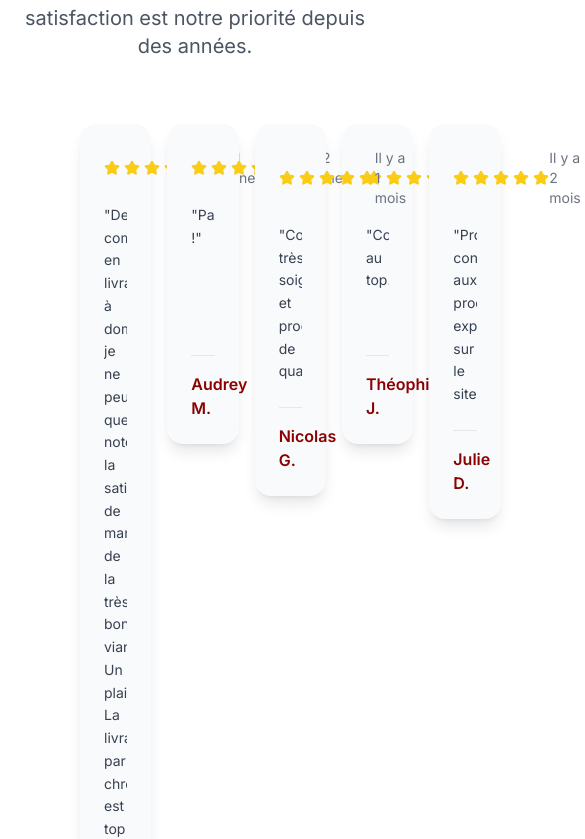
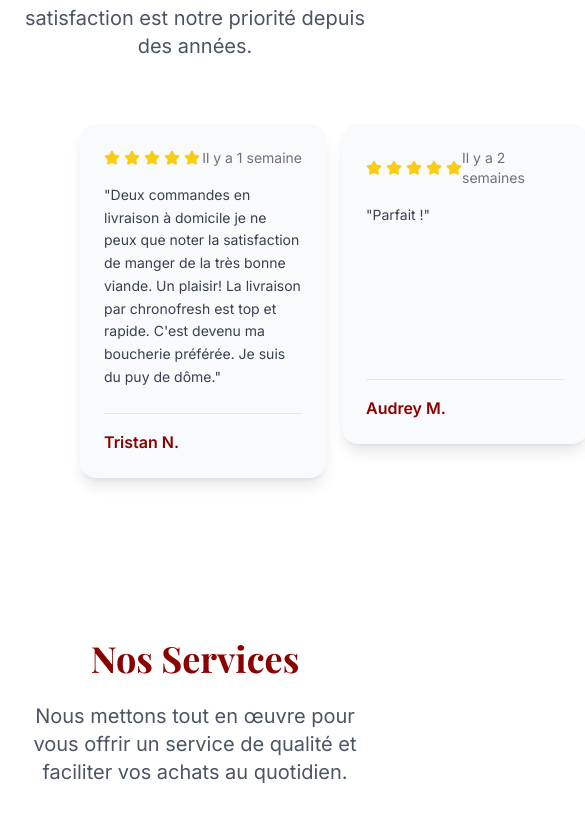
Before and after one commit to jalsgoat/calculatrice-magnifique-web, a React (Vite) app: page / in a window 390 px wide. Shown: the part 3567-4406 px from the top of the page, 585 px wide, since content can reach past the window. Built offline with nearby package versions, Linux system fonts and the light colour scheme.

Commit message:
feat: Display 3 reviews at a time
Modify the carousel to display only 3 reviews at a time and allow scrolling to view the others.

```diff
--- a/src/components/ReviewsSection.tsx
+++ b/src/components/ReviewsSection.tsx
@@ -92,7 +92,7 @@ const ReviewsSection = () => {
           >
             <CarouselContent className="ml-0">
               {reviews.map((review) => (
-                <CarouselItem key={review.id} className="basis-1/3 pl-4">
+                <CarouselItem key={review.id} className="md:basis-1/3 basis-full pl-4">
                   <div className="bg-gray-50 rounded-2xl p-6 shadow-lg hover:shadow-xl transition-shadow duration-300 min-h-[320px] flex flex-col">
                     <div className="flex items-center justify-between mb-4">
                       <div className="flex space-x-1">
```
